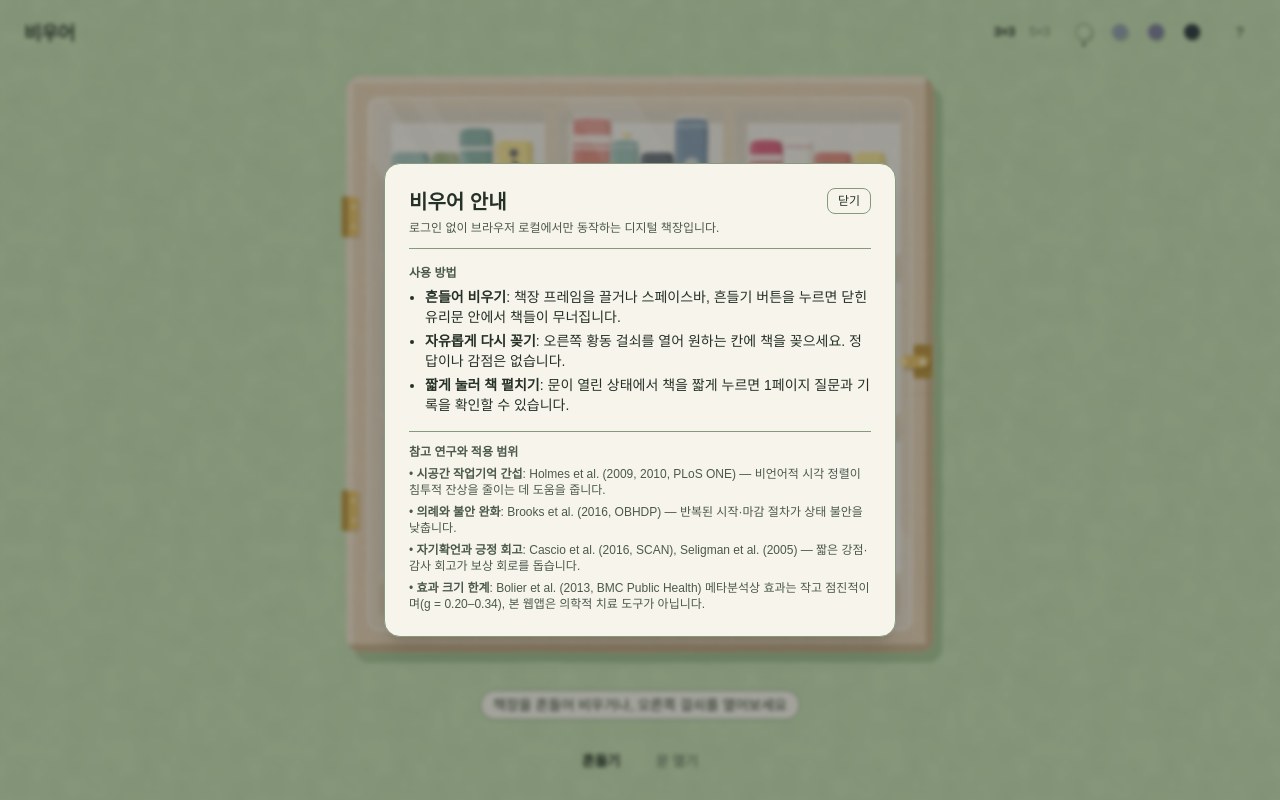
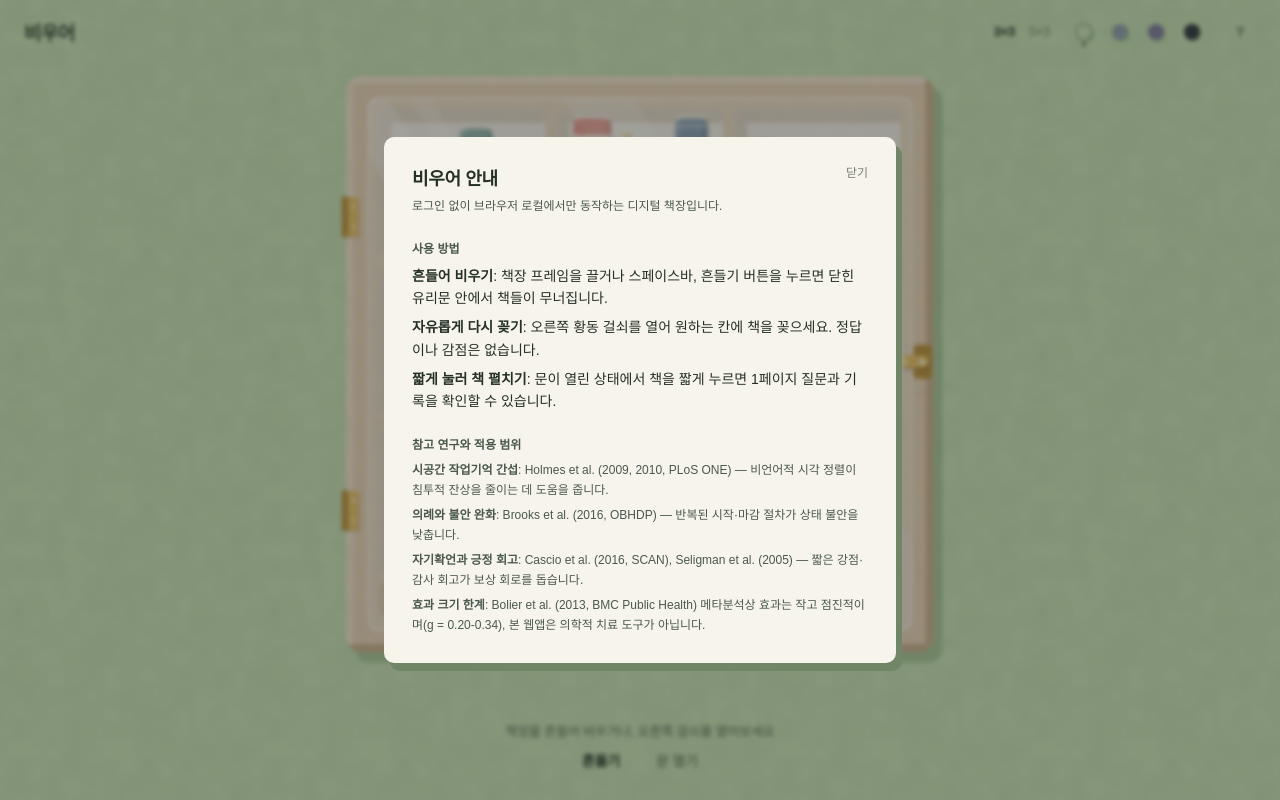
Before and after one commit to mmmphyun/biueo, a React (Vite) app: page / in a window 1280 px wide. Both pictures are taken after a click on the button "도움말 및 뇌과학 원리". Built offline with nearby package versions, Linux system fonts and the light colour scheme; a web font is replaced by a local one.

Commit message:
style(dialog): 유령 힌트 직인쇄화 및 무외곽선 포켓북 종이 모달 적용

```diff
--- a/src/components/BookPeekDialog.tsx
+++ b/src/components/BookPeekDialog.tsx
@@ -1,5 +1,10 @@
 import { useRef } from 'react';
-import { BOOK_COLORS, DESK_THEMES, RITUAL_PROMPTS } from '../data/palette';
+import {
+  BOOK_COLORS,
+  DESK_THEMES,
+  getBookRitualPrompt,
+  RITUAL_AXIS_LABELS,
+} from '../data/palette';
 import { useDialogControl } from '../hooks/useDialogControl';
 import type { BookModel, DeskThemeId } from '../types/contracts';
 
@@ -15,59 +20,65 @@ export function BookPeekDialog({ book, themeId, onClose }: BookPeekDialogProps)
 
   const theme = DESK_THEMES[themeId];
   const colorHex = book ? BOOK_COLORS[book.colorId].hex : theme.bg;
-  const promptText = book
-    ? book.note?.promptText ?? RITUAL_PROMPTS[book.defaultPromptType].promptText
-    : '';
+  const promptEntry = book ? getBookRitualPrompt(book) : null;
+  const promptText = book?.note?.promptText ?? promptEntry?.promptText ?? '';
+  const axisLabel = book ? RITUAL_AXIS_LABELS[book.note?.promptType ?? book.defaultPromptType] : '';
 
   return (
     <dialog
       ref={dialogRef}
       {...({ closedby: 'any' } as Record<string, string>)}
       aria-labelledby="book-peek-title"
-      style={{
+      style={
+        {
           backgroundColor: theme.dockSurface,
           color: theme.dockInk,
-        borderColor: theme.dockBorder,
-      }}
-      className="w-[calc(100vw-32px)] max-w-md rounded-2xl border p-5 shadow-xl sm:p-6"
+          '--sheet-shadow': theme.shadow,
+        } as React.CSSProperties
+      }
+      className="paper-sheet-dialog w-[calc(100vw-32px)] max-w-md"
     >
-      <div className="flex items-center justify-between gap-3">
-        <div className="flex items-center gap-2">
-          <span
+      <div className="flex min-h-[210px]">
+        <div
           aria-hidden="true"
-            className="inline-block h-4 w-2.5 rounded-sm"
+          className="w-2.5 shrink-0"
           style={{ backgroundColor: colorHex }}
         />
+
+        <div className="flex flex-1 flex-col justify-between px-6 py-6 sm:px-7 sm:py-7">
+          <div>
+            <div className="flex items-center justify-between gap-3">
               <span className="text-xs font-medium" style={{ color: theme.dockMuted }}>
-            {book?.id}
+                {axisLabel}
               </span>
-        </div>
               <button
                 type="button"
                 autoFocus
                 onClick={() => dialogRef.current?.close()}
-          style={{ borderColor: theme.dockBorder }}
-          className="cursor-pointer rounded-lg border px-2.5 py-1 text-xs font-medium hover:opacity-80"
+                className="desk-ink-action text-xs font-medium opacity-60 hover:opacity-100"
               >
                 닫기
               </button>
             </div>
 
-      <h2 id="book-peek-title" className="font-book-serif mt-4 text-base font-bold leading-snug sm:text-lg">
+            <h2
+              id="book-peek-title"
+              className="mt-4 text-base font-semibold leading-relaxed tracking-[-0.02em] sm:text-[17px]"
+            >
               {promptText}
             </h2>
+          </div>
 
-      <div
-        className="mt-3 rounded-xl border p-3.5 text-sm leading-relaxed"
-        style={{ borderColor: theme.dockBorder }}
-      >
+          <div className="mt-7 text-sm leading-relaxed">
             {book?.note ? (
               <p>{book.note.content}</p>
             ) : (
-          <p className="text-xs" style={{ color: theme.dockMuted }}>
-            아직 남겨둔 한 줄이 없습니다.
+              <p className="text-xs leading-relaxed" style={{ color: theme.dockMuted }}>
+                {promptEntry?.placeholder ?? '아직 남겨둔 한 줄이 없습니다.'}
               </p>
             )}
+          </div>
+        </div>
       </div>
     </dialog>
   );
--- a/src/components/GhostHint.tsx
+++ b/src/components/GhostHint.tsx
@@ -42,12 +42,8 @@ export function GhostHint({ themeId, snapshot, hintsSeen }: GhostHintProps) {
     <p
       role="status"
       aria-live="polite"
-      style={{
-        color: theme.dockInk,
-        backgroundColor: theme.dockSurface,
-        borderColor: theme.dockBorder,
-      }}
-      className="pointer-events-none fixed bottom-24 left-1/2 z-10 w-max max-w-[90vw] -translate-x-1/2 rounded-full border px-3 py-1 text-center text-xs font-medium opacity-92 shadow-xs sm:bottom-20 sm:text-sm"
+      style={{ color: theme.ink }}
+      className="pointer-events-none fixed bottom-13 left-1/2 z-10 w-max max-w-[88vw] -translate-x-1/2 text-center text-xs font-normal tracking-[-0.01em] opacity-65 sm:bottom-15 sm:text-[13px]"
     >
       {message}
     </p>
--- a/src/components/HelpDialog.tsx
+++ b/src/components/HelpDialog.tsx
@@ -20,19 +20,25 @@ export function HelpDialog({ open, themeId, onClose }: HelpDialogProps) {
       ref={dialogRef}
       {...({ closedby: 'any' } as Record<string, string>)}
       aria-labelledby="help-dialog-title"
-      style={{
+      style={
+        {
           backgroundColor: theme.dockSurface,
           color: theme.dockInk,
-        borderColor: theme.dockBorder,
-      }}
-      className="w-[calc(100vw-28px)] max-w-lg rounded-2xl border p-5 shadow-xl sm:p-6"
+          '--sheet-shadow': theme.shadow,
+        } as React.CSSProperties
+      }
+      className="paper-sheet-dialog w-[calc(100vw-32px)] max-w-lg"
     >
-      <div className="flex items-start justify-between gap-4 border-b pb-3" style={{ borderColor: theme.dockBorder }}>
+      <div className="px-6 py-6 sm:px-7 sm:py-7">
+        <div className="flex items-start justify-between gap-4">
           <div>
-          <h2 id="help-dialog-title" className="font-book-serif text-lg font-bold sm:text-xl">
+            <h2
+              id="help-dialog-title"
+              className="text-base font-semibold tracking-[-0.02em] sm:text-lg"
+            >
               비우어 안내
             </h2>
-          <p className="mt-1 text-xs" style={{ color: theme.dockMuted }}>
+            <p className="mt-1 text-xs leading-relaxed" style={{ color: theme.dockMuted }}>
               로그인 없이 브라우저 로컬에서만 동작하는 디지털 책장입니다.
             </p>
           </div>
@@ -40,19 +46,18 @@ export function HelpDialog({ open, themeId, onClose }: HelpDialogProps) {
             type="button"
             autoFocus
             onClick={() => dialogRef.current?.close()}
-          style={{ borderColor: theme.dockBorder }}
-          className="cursor-pointer rounded-lg border px-2.5 py-1 text-xs font-medium hover:opacity-80"
+            className="desk-ink-action text-xs font-medium opacity-60 hover:opacity-100"
           >
             닫기
           </button>
         </div>
 
-      <div className="mt-4 space-y-4 text-sm leading-relaxed">
+        <div className="mt-6 space-y-6 text-sm leading-relaxed">
           <section>
-          <h3 className="text-xs font-bold" style={{ color: theme.dockMuted }}>
+            <h3 className="text-xs font-semibold" style={{ color: theme.dockMuted }}>
               사용 방법
             </h3>
-          <ul className="mt-1.5 list-disc space-y-1 pl-4 text-xs sm:text-sm">
+            <ul className="mt-2 space-y-1.5 text-xs leading-relaxed sm:text-sm">
               <li>
                 <strong>흔들어 비우기</strong>: 책장 프레임을 끌거나 스페이스바, 흔들기 버튼을 누르면 닫힌 유리문 안에서 책들이 무너집니다.
               </li>
@@ -65,26 +70,27 @@ export function HelpDialog({ open, themeId, onClose }: HelpDialogProps) {
             </ul>
           </section>
 
-        <section className="border-t pt-3" style={{ borderColor: theme.dockBorder }}>
-          <h3 className="text-xs font-bold" style={{ color: theme.dockMuted }}>
+          <section>
+            <h3 className="text-xs font-semibold" style={{ color: theme.dockMuted }}>
               참고 연구와 적용 범위
             </h3>
-          <ul className="mt-1.5 space-y-1.5 text-xs" style={{ color: theme.dockMuted }}>
+            <ul className="mt-2 space-y-1.5 text-xs leading-relaxed" style={{ color: theme.dockMuted }}>
               <li>
-              • <strong>시공간 작업기억 간섭</strong>: Holmes et al. (2009, 2010, PLoS ONE) — 비언어적 시각 정렬이 침투적 잔상을 줄이는 데 도움을 줍니다.
+                <strong>시공간 작업기억 간섭</strong>: Holmes et al. (2009, 2010, PLoS ONE) — 비언어적 시각 정렬이 침투적 잔상을 줄이는 데 도움을 줍니다.
               </li>
               <li>
-              • <strong>의례와 불안 완화</strong>: Brooks et al. (2016, OBHDP) — 반복된 시작·마감 절차가 상태 불안을 낮춥니다.
+                <strong>의례와 불안 완화</strong>: Brooks et al. (2016, OBHDP) — 반복된 시작·마감 절차가 상태 불안을 낮춥니다.
               </li>
               <li>
-              • <strong>자기확언과 긍정 회고</strong>: Cascio et al. (2016, SCAN), Seligman et al. (2005) — 짧은 강점·감사 회고가 보상 회로를 돕습니다.
+                <strong>자기확언과 긍정 회고</strong>: Cascio et al. (2016, SCAN), Seligman et al. (2005) — 짧은 강점·감사 회고가 보상 회로를 돕습니다.
               </li>
               <li>
-              • <strong>효과 크기 한계</strong>: Bolier et al. (2013, BMC Public Health) 메타분석상 효과는 작고 점진적이며(g = 0.20–0.34), 본 웹앱은 의학적 치료 도구가 아닙니다.
+                <strong>효과 크기 한계</strong>: Bolier et al. (2013, BMC Public Health) 메타분석상 효과는 작고 점진적이며(g = 0.20-0.34), 본 웹앱은 의학적 치료 도구가 아닙니다.
               </li>
             </ul>
           </section>
         </div>
+      </div>
     </dialog>
   );
 }
```
Lines whose indentation alone changed are shown as unchanged.
